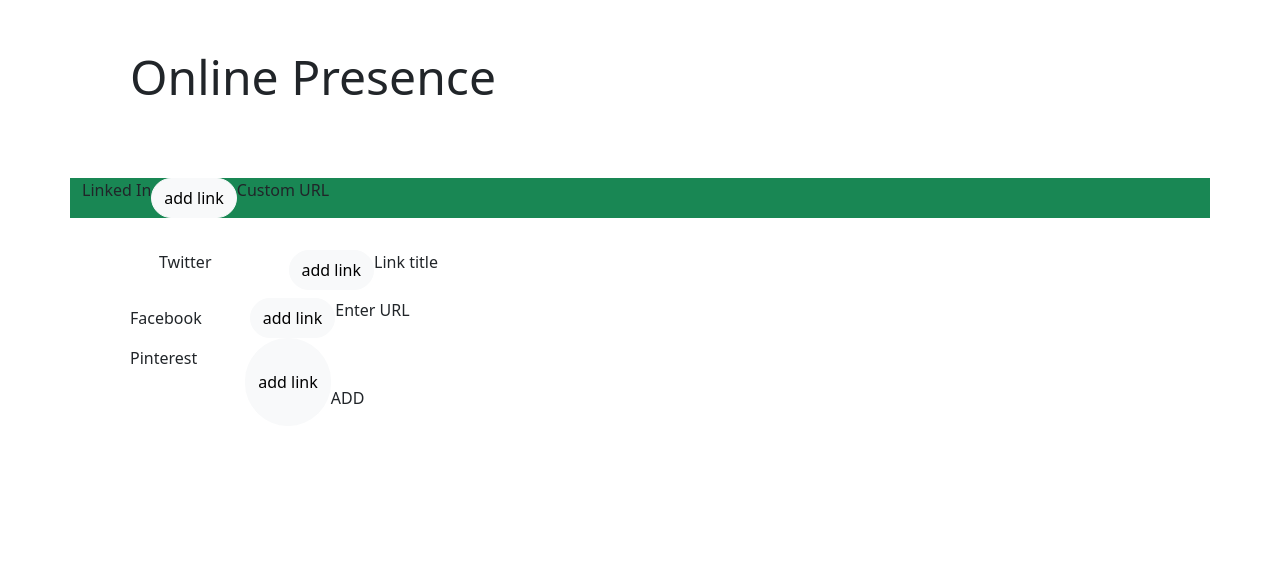
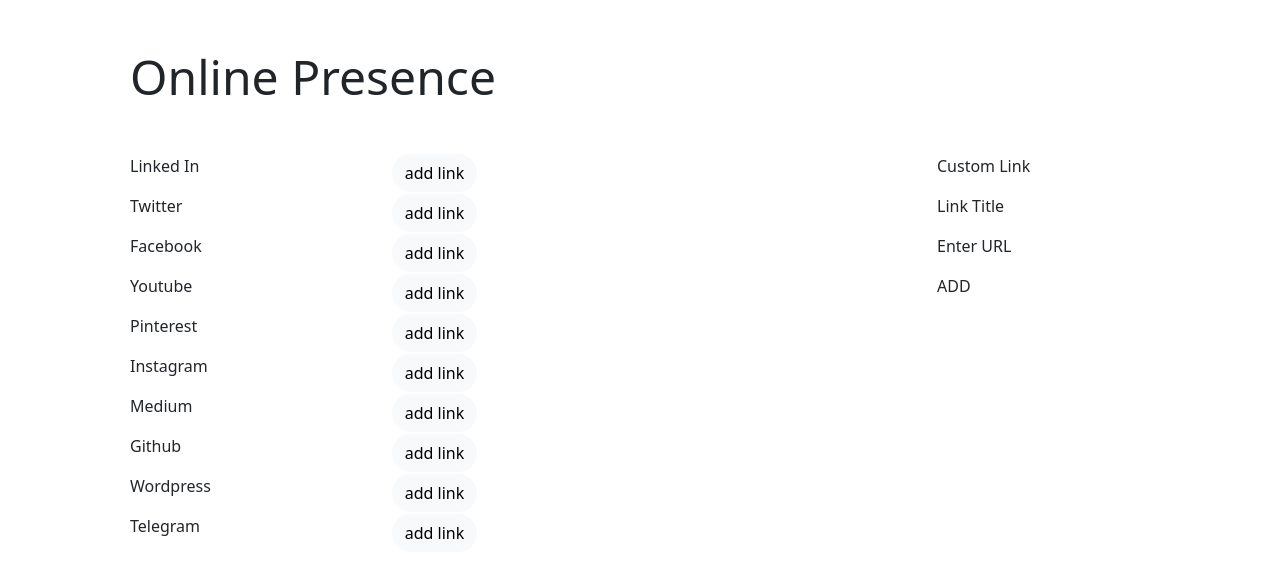
Before and after one commit to Bizkaofficial/bizzy-gallop, a React (Create React App) app: page /user/social in a window 1280 px wide. Shown: the top 578 px of the page. Built offline with nearby package versions, Linux system fonts and the light colour scheme.

Commit message:
social link buttons

```diff
--- a/src/App.js
+++ b/src/App.js
@@ -12,6 +12,7 @@
 import AboutUS from "./pages/AboutUs";
 import ProfilePageWorkExp from "./pages/ProfilePageWorkExp";
 import ProfilePageCourse from "./pages/ProfilePageCourse";
+import PersonalInfo from "./pages/PersonalInfo";
 
 const App = () => {
   return (
@@ -63,6 +64,11 @@
           caseSensitive="false"
           element={<ProjectDetails />}
         />
+        <Route
+          path="/personalinfo"
+          caseSensitive="false"
+          element={<PersonalInfo />}
+        />
       </Routes>
     </>
   );
--- a/src/index.css
+++ b/src/index.css
@@ -90,23 +90,11 @@
   border-radius: 100px;
 }
 
-.top{
-  background-color: #83C3FF;
-  max-width: 1330px;
-  height: 20vh;
-}
 .aside {
   width: 608px;
   height: 860px;
   margin-left: 72px;
   background-color: #CBE6FF;
-  line-height: 70px;
-  border: 2px solid seashell;
-  border-radius: 10px;
-}
-
-.r_side {
-  width: 50%;
 }
 
 .bottom {
--- /dev/null
+++ b/src/pages/PersonalInfo.js
@@ -0,0 +1,9 @@
+
+const PersonalInfo = () => {
+    return(
+        <section>
+
+        </section>
+    )
+}
+export default PersonalInfo;
--- a/src/pages/SocialMedia.js
+++ b/src/pages/SocialMedia.js
@@ -3,36 +3,146 @@
     <>
       <section className="container">
         <h2 className="display-5 m-5">Online Presence</h2>
-        <div className="row my-2 g-4">
-          <div className="col-6 col-sm-12 bg-success d-flex flex-row">
-            <p className="">Linked In</p>
-            <button type="button" className="d-inline-block btn btn-light rounded-pill">
-              add link
-            </button>
-            <p className="align-self-end">Custom URL</p>
+        <div className="row">
+          <div className="col-9">
+            <div className="row">
+              <div className="col-3 mx-5">
+                <p>Linked In</p>
+              </div>
+              <div className="col-6">
+                <button type="button" className="btn btn-light rounded-pill">
+                  add link
+                </button>
+              </div>
+            </div>
           </div>
-        </div>
-        <div className="row my-2 g-4">
-          <div className="col-4 d-flex">
-            <p className="mx-auto">Twitter</p>
-            <button type="button" className="btn btn-light rounded-pill">
-              add link
-            </button>
-            <p className="">Link title</p>
+          <div className="col-3">
+            <p>Custom Link</p>
           </div>
         </div>
         <div className="row">
-          <div className="d-flex flex-row">
-            <p className="my-2 px-5">Facebook</p>
-            <button className="btn btn-light rounded-pill">add link</button>
-            <p className="">Enter URL</p>
+          <div className="col-9">
+            <div className="row">
+              <div className="col-3 mx-5">
+                <p>Twitter</p>
+              </div>
+              <div className="col-6">
+                <button type="button" className="btn btn-light rounded-pill">
+                  add link
+                </button>
+              </div>
+            </div>
+          </div>
+          <div className="col-3">
+            <p>Link Title</p>
           </div>
         </div>
         <div className="row">
-          <div className="d-flex flex-row">
-            <p className="my-2 px-5">Pinterest</p>
-            <button className="btn btn-light rounded-pill">add link</button>
-            <p className=" mt-5">ADD</p>
+          <div className="col-9">
+            <div className="row">
+              <div className="col-3 mx-5">
+                <p>Facebook</p>
+              </div>
+              <div className="col-6">
+                <button type="button" className="btn btn-light rounded-pill">
+                  add link
+                </button>
+              </div>
+            </div>
+          </div>
+          <div className="col-3">
+            <p>Enter URL</p>
+          </div>
+        </div>
+        <div className="row">
+          <div className="col-9">
+            <div className="row">
+              <div className="col-3 mx-5">
+                <p>Youtube</p>
+              </div>
+              <div className="col-6">
+                <button type="button" className="btn btn-light rounded-pill">
+                  add link
+                </button>
+              </div>
+            </div>
+          </div>
+          <div className="col-3">
+            <p>ADD</p>
+          </div>
+        </div>
+        <div className="row">
+          <div className="col-9">
+            <div className="row">
+              <div className="col-3 mx-5">
+                <p>Pinterest</p>
+              </div>
+              <div className="col-6">
+                <button type="button" className="btn btn-light rounded-pill">
+                  add link
+                </button>
+              </div>
+            </div>
+          </div>
+        </div>
+        <div className="row">
+          <div className="col-9">
+            <div className="row">
+              <div className="col-3 mx-5">
+                <p>Instagram</p>
+              </div>
+              <div className="col-6">
+                <button type="button" className="btn btn-light rounded-pill">add link</button>
+              </div>
+            </div>
+          </div>
+        </div>
+        <div className="row">
+          <div className="col-9">
+            <div className="row">
+              <div className="col-3 mx-5">
+                <p>Medium</p>
+              </div>
+              <div className="col-6">
+                <button type="button" className="btn btn-light rounded-pill">add link</button>
+              </div>
+            </div>
+          </div>
+        </div>
+        <div className="row">
+          <div className="col-9">
+            <div className="row">
+              <div className="col-3 mx-5">
+                <p>Github</p>
+              </div>
+              <div className="col-6">
+                <button type="button" className="btn btn-light rounded-pill">add link</button>
+              </div>
+            </div>
+          </div>
+        </div>
+        <div className="row">
+          <div className="col-9">
+            <div className="row">
+              <div className="col-3 mx-5">
+                <p>Wordpress</p>
+              </div>
+              <div className="col-6">
+                <button type="button" className="btn btn-light rounded-pill">add link</button>
+              </div>
+            </div>
+          </div>
+        </div>
+        <div className="row">
+          <div className="col-9">
+            <div className="row">
+              <div className="col-3 mx-5">
+                <p>Telegram</p>
+              </div>
+              <div className="col-6">
+                <button type="button" className="btn btn-light rounded-pill">add link</button>
+              </div>
+            </div>
           </div>
         </div>
       </section>
--- a/src/pages/UserProfile.js
+++ b/src/pages/UserProfile.js
@@ -24,7 +24,7 @@
           <img className="userprofileimg1 mt-5" src={UserProfileImg1} alt="" />
           <h4 className="opacity-50">Name</h4>
           <h4 className="opacity-50">Headlines</h4>
-          <div className="fs-5 fw-4 ">
+          <div className="fs-5 fw-4 lh-lg">
             <a
               className="link-dark list-group text-decoration-none"
               href="#"
@@ -68,18 +68,18 @@
             </a>
           </div>
         </div>
-        <div className="col-md-4 offset-md-1 r_side">
+        <div className="col-md-4 offset-md-1">
           <div className="mb-5">
             <h1>About ME</h1>
             <p className="mb-4">
-              Lorem ipsum dolor sit amet, consectetur adipiscing elit. <br />
-              Aliquet viverra etiam diam interdum suscipit velit integer. <br />
-              Imperdiet leo nunc nulla volutpat phasellus. Nunc <br />
+              Lorem ipsum dolor sit amet, consectetur adipiscing elit.
+              Aliquet viverra etiam diam interdum suscipit velit integer.
+              Imperdiet leo nunc nulla volutpat phasellus. Nunc
               suspendisse ac facilisi eget quis at porta. Iaculis facilisi et
-              <br /> vel, ut. Id volutpat, aliquet convallis elementum ornare
-              <br /> turpis. Eu maecenas cras euismod nisi, dictum. Pretium.
+              vel, ut. Id volutpat, aliquet convallis elementum ornare
+              turpis. Eu maecenas cras euismod nisi, dictum. Pretium.
             </p>
-            <div className="float-end">
+            <div className="float-end d-flex ">
               <button className="btn btn-outline-dark">Add Project</button>
               <img src={carbon_copy} alt="" width={37} heigth={37} />
             </div>
```
